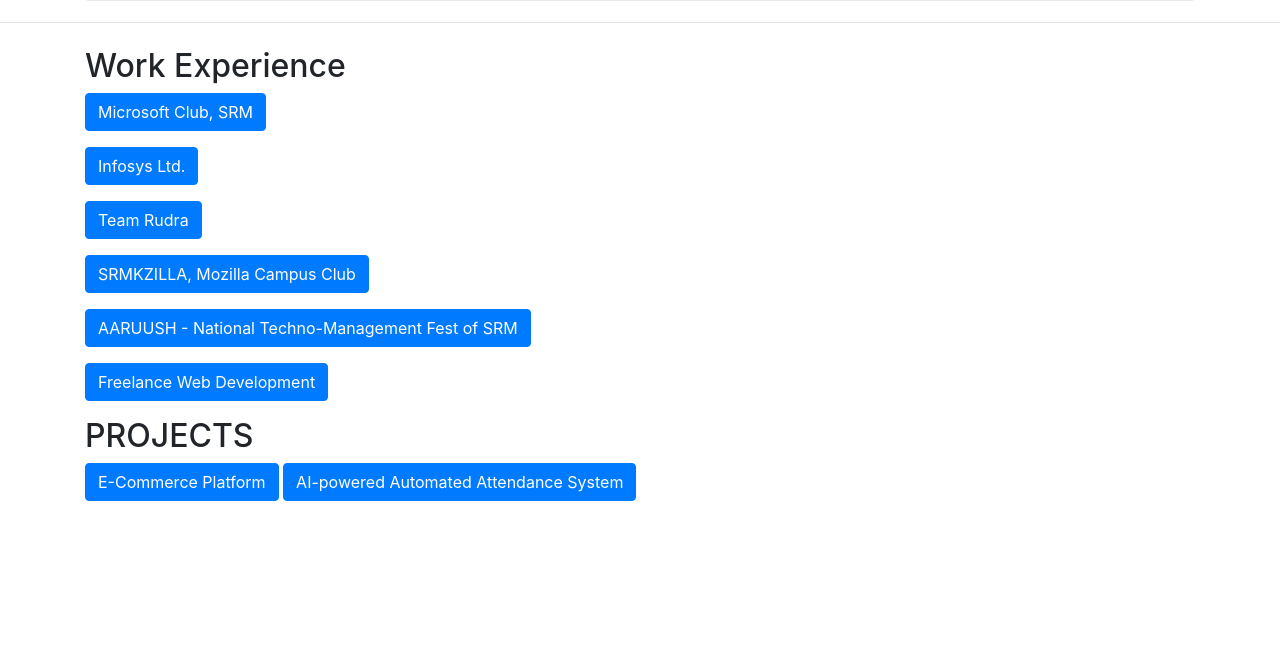
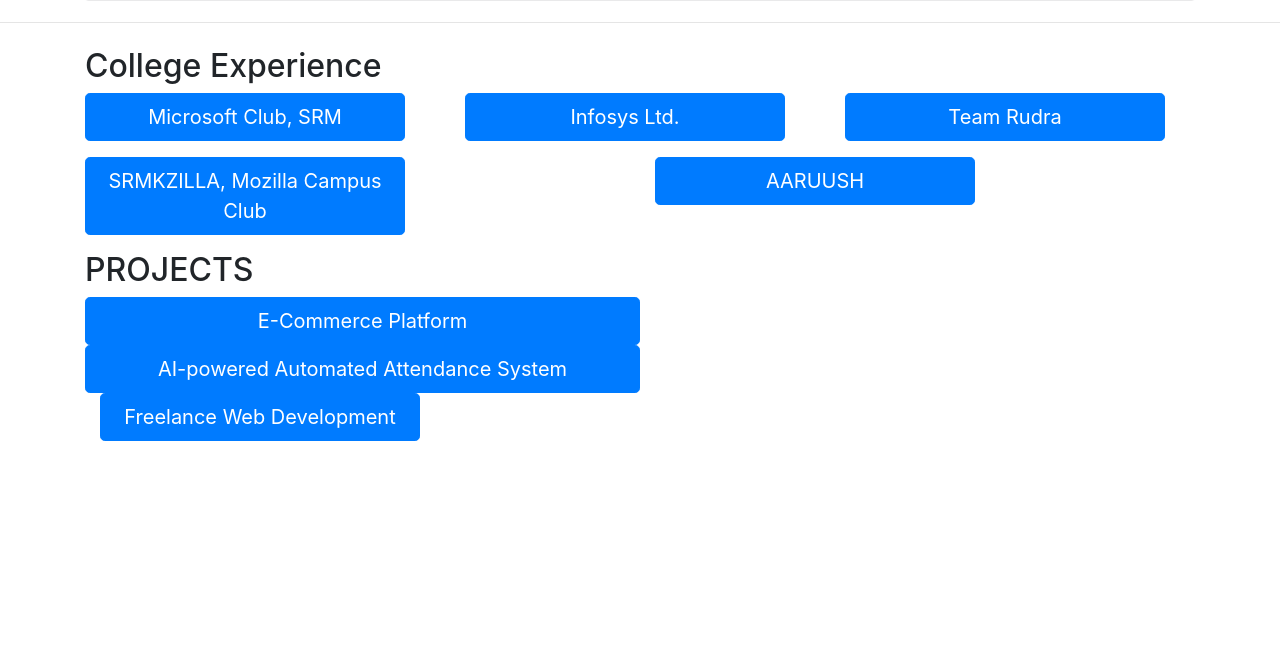
Before and after one commit to vrishankvajpayee/shantnu-agarwal.github.io, a plain HTML site: page index.html in a window 1280 px wide. Shown: the part 1173-1824 px from the top of the page. Drawn offline with nearby package versions, Linux system fonts and the light colour scheme; a script that the page names is missing.

Commit message:
reorder items, add design

```diff
--- a/index.html
+++ b/index.html
@@ -98,10 +98,11 @@
 	<hr class="my-4">
 
 		<div class="container">
-			<h2 class="header">Work Experience</h2>
-
+			<h2 class="header">College Experience</h2>
+			<div class="row">
+				<div class="col-sm-4">
 					<p>
-  				<a class="btn btn-primary" data-toggle="collapse" href="#collapse1" role="button" aria-expanded="false" aria-controls="collapseExample">
+  						<a class="btn btn-primary btn-lg" data-toggle="collapse" href="#collapse1" role="button" aria-expanded="false" aria-controls="collapseExample">
     					Microsoft Club, SRM
   						</a>
 					</p>
@@ -110,10 +111,10 @@
     					Web and App  Member <br />4<sup>th</sup> Semester - <i>Currently working here.</i>
   						</div>
 					</div>
-
-
+				</div>
+				<div class="col-sm-4">
 					<p>
-  				<a class="btn btn-primary" data-toggle="collapse" href="#collapse2" role="button" aria-expanded="false" aria-controls="collapseExample">
+  						<a class="btn btn-primary btn-lg" data-toggle="collapse" href="#collapse2" role="button" aria-expanded="false" aria-controls="collapseExample">
     					Infosys Ltd.
   						</a>
 					</p>
@@ -122,10 +123,11 @@
     					Application Development Intern (Java EE) <br />2<sup>nd</sup> Year Four-Week Internship
   						</div>
 					</div>
+				</div>
 
-
+				<div class="col-sm-4">
 					<p>
-  				<a class="btn btn-primary" data-toggle="collapse" href="#collapse3" role="button" aria-expanded="false" aria-controls="collapseExample">
+	  					<a class="btn btn-primary btn-lg" data-toggle="collapse" href="#collapse3" role="button" aria-expanded="false" aria-controls="collapseExample">
     					Team Rudra
   						</a>
 					</p>
@@ -134,10 +136,12 @@
 	    					Coder. <br>3<sup>rd</sup> Semester
   						</div>
 					</div>
-
-
+				</div>
+			</div>
+			<div class="row">
+				<div class="col-sm">
 					<p>
-  				<a class="btn btn-primary" data-toggle="collapse" href="#collapse4" role="button" aria-expanded="false" aria-controls="collapseExample">
+  						<a class="btn btn-primary btn-lg" data-toggle="collapse" href="#collapse4" role="button" aria-expanded="false" aria-controls="collapseExample">
     					SRMKZILLA, Mozilla Campus Club
   						</a>
 					</p>
@@ -147,10 +151,12 @@
 							1 <sup>st</sup> - 2 <sup>nd</sup> Semester
   						</div>
 					</div>
+				</div>
 
+				<div class="col-sm">
 					<p>
-  				<a class="btn btn-primary" data-toggle="collapse" href="#collapse5" role="button" aria-expanded="false" aria-controls="collapseExample">
-    				AARUUSH - National Techno-Management Fest of SRM
+  						<a class="btn btn-primary btn-lg" data-toggle="collapse" href="#collapse5" role="button" aria-expanded="false" aria-controls="collapseExample">
+    					AARUUSH
   						</a>
 					</p>
 					<div class="collapse" id="collapse5">
@@ -159,16 +165,6 @@
 							1<sup>st</sup> - 2<sup>nd</sup> Semester
   						</div>
 					</div>
-
-			<p>
-  				<a class="btn btn-primary" data-toggle="collapse" href="#collapse6" role="button" aria-expanded="false" aria-controls="collapseExample">
-    			Freelance Web Development
-  				</a>
-			</p>
-			<div class="collapse" id="collapse6">
-  				<div class="card card-body">
-	    			Engineering Consultants ES India <br />
-					1<sup>st</sup> Year Winter Break
 				</div>
 			</div>
 
@@ -185,12 +181,25 @@
 			<h2 class="header">PROJECTS</h2>
 
 
-			<button type="button" class="btn btn-primary" data-toggle="modal" data-target="#Modal1">
+			<button type="button" class="btn btn-primary btn-lg" data-toggle="modal" data-target="#Modal1" id="projectbtn1">
 				  E-Commerce Platform
 			</button>
-			<button type="button" class="btn btn-primary" data-toggle="modal" data-target="#Modal2">
+			<button type="button" class="btn btn-primary btn-lg" data-toggle="modal" data-target="#Modal2" id="projectbtn2">
 				  AI-powered Automated Attendance System
 			</button>
+			<div class="col-sm-4">
+					<p>
+  						<a class="btn btn-primary btn-lg" data-toggle="collapse" href="#collapse6" role="button" aria-expanded="false" aria-controls="collapseExample">
+    					Freelance Web Development
+  						</a>
+					</p>
+					<div class="collapse" id="collapse6">
+  						<div class="card card-body">
+	    					Engineering Consultants ES India <br />
+							1<sup>st</sup> Year Winter Break
+  						</div>
+					</div>
+				</div>
 
 			<div class="modal fade" id="Modal1" tabindex="-1" role="dialog" aria-labelledby="ModalLabel1" aria-hidden="true">
   				<div class="modal-dialog" role="document">
--- a/style.css
+++ b/style.css
@@ -16,3 +16,13 @@ body{
 .collapse{
 	margin-bottom: 1rem;
 }
+
+.btn{
+
+	width: 20rem;
+	height: auto;
+}
+
+#projectbtn1,#projectbtn2{
+	width: 50%;
+}
```
Lines whose indentation alone changed are shown as unchanged.
